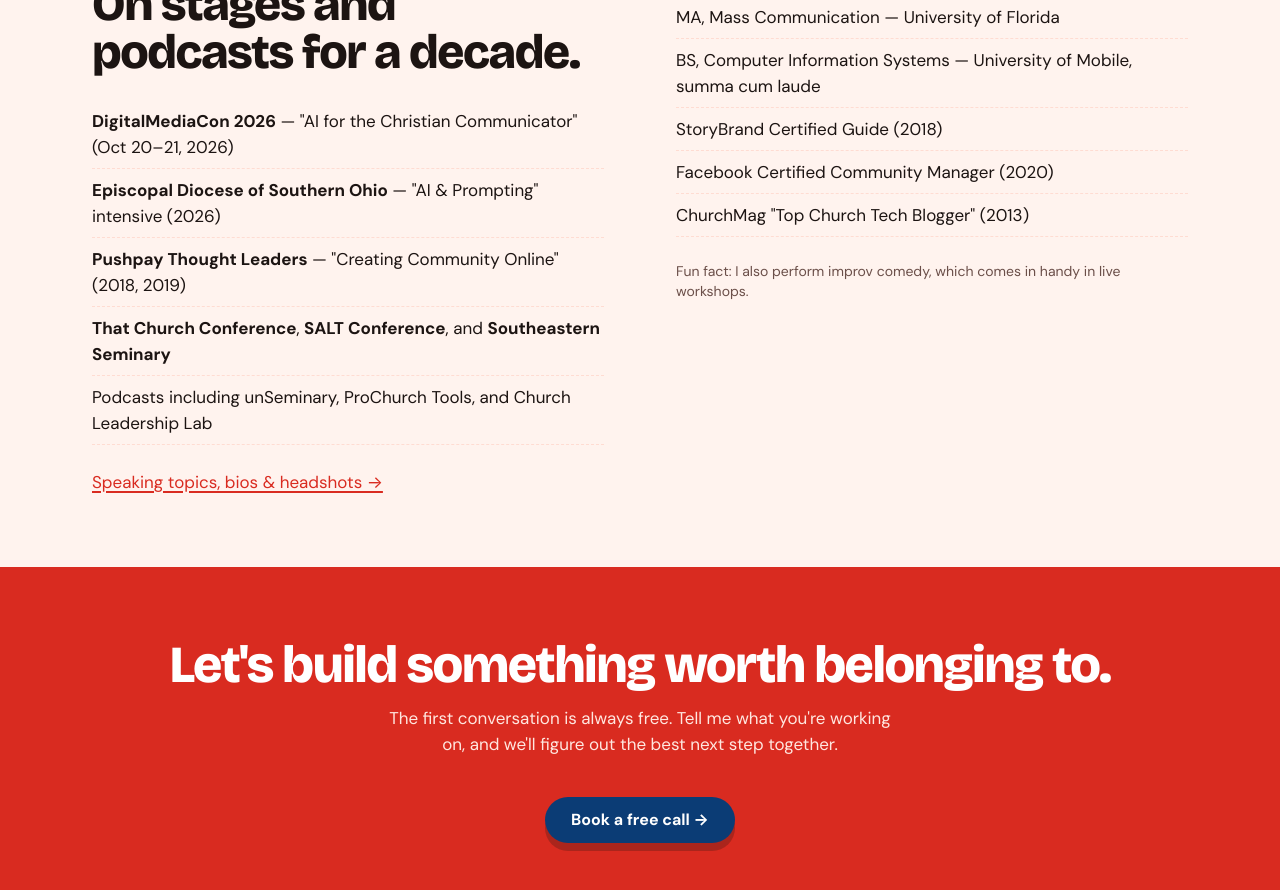
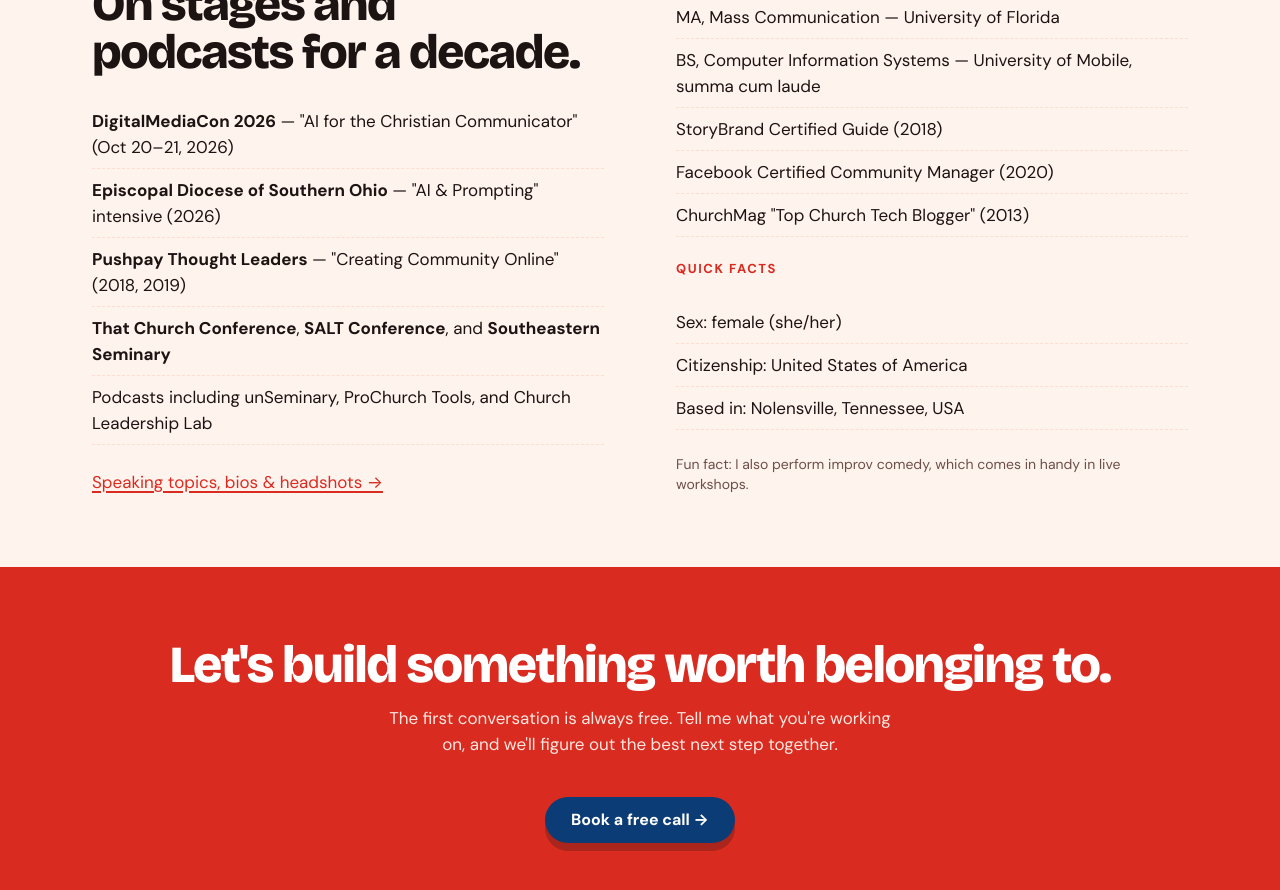
Before and after one commit to katiejallred/personal, a Jekyll site: the page built from pages/about.html, in a window 1280 px wide and 900 px high, scrolled down 5282 px. Shown: the top 890 px of the window. Built offline with Jekyll 4.4.1, drawn with Linux system fonts in a browser that asks for light colours; some web fonts are replaced.

Commit message:
About: state sex and citizenship for Wikidata references (#54)
Adds a Quick facts list to the About page (sex: female, citizenship:
United States) so it can be cited on Wikidata for P21 and P27, and
mirrors both in the Person JSON-LD as gender and nationality.


Claude-Session: https://claude.ai/code/session_016xkwWoA39h9pvttWfB8qfr

Co-authored-by: Claude Opus 5.5 <noreply@anthropic.com>

```diff
--- a/_data/schema.yml
+++ b/_data/schema.yml
@@ -16,6 +16,10 @@ person:
     she helps churches, nonprofits, and mission-driven teams use AI and
     community to free up time for people.
   alumni_of: University of Florida
+  # Stated on the About page ("Quick facts") so Wikidata can cite it for
+  # sex or gender (P21) and country of citizenship (P27).
+  gender: Female
+  nationality: United States
   knows_about:
     - Church communications
     - Online community building
--- a/_includes/seo.html
+++ b/_includes/seo.html
@@ -114,7 +114,7 @@
 {%- assign nodes = '' | split: '' -%}
 
 {%- capture node -%}
-{"@type":"Person","@id":{{ person_id | jsonify }},"name":{{ person.name | jsonify }},"url":{{ '/about/' | absolute_url | jsonify }},"image":{{ person.image | absolute_url | jsonify }},"jobTitle":{{ person.job_title | jsonify }},"description":{{ person.bio | normalize_whitespace | jsonify }},"email":{{ site.contact.email | prepend: 'mailto:' | jsonify }},"telephone":{{ site.contact.phone_tel | jsonify }},"address":{"@type":"PostalAddress","addressLocality":{{ org.locality | jsonify }},"addressRegion":{{ org.region | jsonify }},"addressCountry":{{ org.country | jsonify }}},"alumniOf":{"@type":"CollegeOrUniversity","name":{{ person.alumni_of | jsonify }}},"knowsAbout":{{ person.knows_about | jsonify }},"worksFor":{"@id":{{ org_id | jsonify }}},"sameAs":{{ same_as | jsonify }}}
+{"@type":"Person","@id":{{ person_id | jsonify }},"name":{{ person.name | jsonify }},"url":{{ '/about/' | absolute_url | jsonify }},"image":{{ person.image | absolute_url | jsonify }},"jobTitle":{{ person.job_title | jsonify }},"description":{{ person.bio | normalize_whitespace | jsonify }},"email":{{ site.contact.email | prepend: 'mailto:' | jsonify }},"telephone":{{ site.contact.phone_tel | jsonify }},"address":{"@type":"PostalAddress","addressLocality":{{ org.locality | jsonify }},"addressRegion":{{ org.region | jsonify }},"addressCountry":{{ org.country | jsonify }}},"gender":{{ person.gender | jsonify }},"nationality":{"@type":"Country","name":{{ person.nationality | jsonify }}},"alumniOf":{"@type":"CollegeOrUniversity","name":{{ person.alumni_of | jsonify }}},"knowsAbout":{{ person.knows_about | jsonify }},"worksFor":{"@id":{{ org_id | jsonify }}},"sameAs":{{ same_as | jsonify }}}
 {%- endcapture -%}
 {%- assign nodes = nodes | push: node -%}
 
--- a/pages/about.html
+++ b/pages/about.html
@@ -168,6 +168,12 @@ schema_books: true # Book structured data for _data/books.yml
         <li>Facebook Certified Community Manager (2020)</li>
         <li>ChurchMag "Top Church Tech Blogger" (2013)</li>
       </ul>
+      <p class="label">Quick facts</p>
+      <ul class="plain-list">
+        <li>Sex: female (she/her)</li>
+        <li>Citizenship: United States of America</li>
+        <li>Based in: Nolensville, Tennessee, USA</li>
+      </ul>
       <p class="fine-print">Fun fact: I also perform improv comedy, which comes in handy in live workshops.</p>
     </div>
   </div>
```
Also changed, not shown: other parts of pages/about.html (+1 -1 lines).
